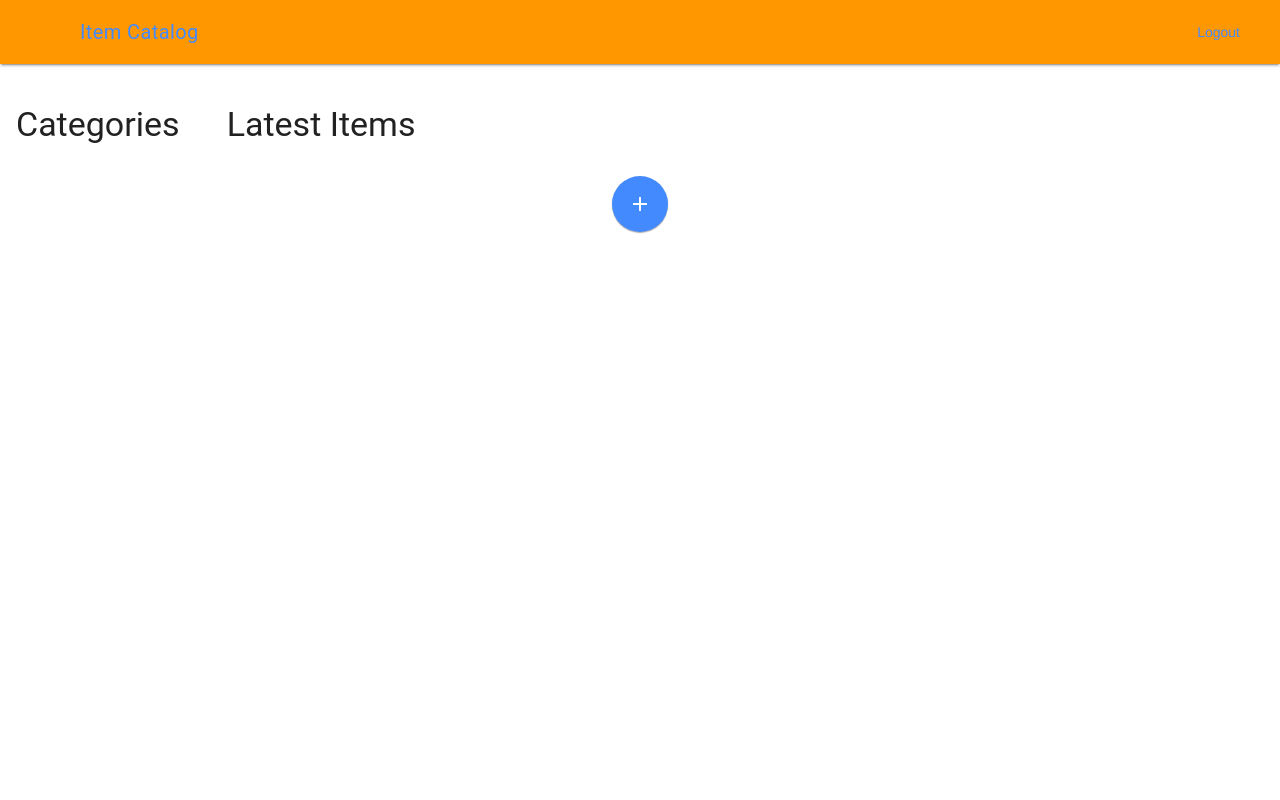
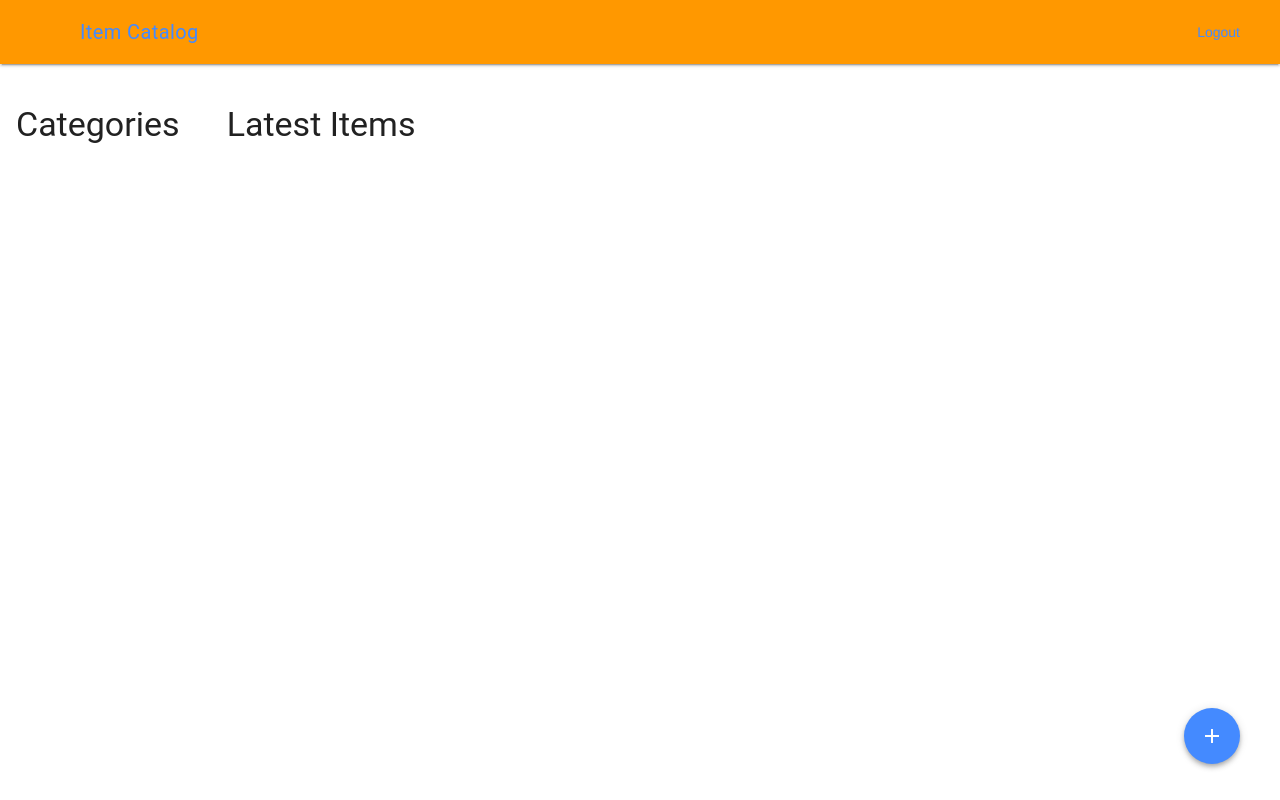
Before and after one commit to joeyturczak/Item-Catalog, a Flask app: page / in a window 1280 px wide. Run offline with Flask 2, Linux system fonts and the light colour scheme; the visitor is signed in with stand-in values (Sample User, id 1); data that the repository does not hold is empty.

Commit message:
Refactor main page

```diff
--- a/application.py
+++ b/application.py
@@ -187,9 +187,9 @@ def showCatalog():
     items = session.query(CatalogItem).order_by(desc(CatalogItem.created_date)).limit(10)
     list_title = "Latest Items"
     if 'username' not in login_session:
-        return render_template('public_catalog.html', categories=categories, items=items, list_title=list_title)
+        return render_template('catalog.html', categories=categories, items=items, list_title=list_title, public=True)
     else:
-        return render_template('catalog.html', categories=categories, items=items, list_title=list_title)
+        return render_template('catalog.html', categories=categories, items=items, list_title=list_title, public=False)
 
 # Show category page
 @app.route('/catalog/<string:category_name>')
--- a/static/main.css
+++ b/static/main.css
@@ -1,3 +1,10 @@
 a {
   text-decoration: none;
 }
+
+.add {
+  position: absolute;
+  right: 40px;
+  bottom: 36px;
+  z-index: 999;
+}
--- a/templates/catalog.html
+++ b/templates/catalog.html
@@ -1,12 +1,20 @@
 {% extends "main.html" %}
 {% block content %}
-{% if public %}
-  {% include "public_header.html" %}
-{% else %}
-  {% include "header.html" %}
-{% endif %}
-
-<div class="mdl-layout__content">
+<header class="mdl-layout__header">
+  <div class="mdl-layout__header-row">
+    <a href="{{url_for('showCatalog')}}">
+      <span class="mdl-layout-title">Item Catalog</span>
+    </a>
+    <div class="mdl-layout-spacer">
+    </div>
+    {% if public %}
+      <a href="{{url_for('showLogin')}}">Login</a>
+    {% else %}
+      <a href="{{url_for('gdisconnect')}}">Logout</a>
+    {% endif %}
+  </div>
+</header>
+<main class="mdl-layout__content">
   <div class="mdl-grid">
     <div class="mdl-cell mdl-cell--2-col">
       <h3>Categories</h3>
@@ -38,10 +46,10 @@
 
     </div>
     {% if not public %}
-      <button class="mdl-button mdl-js-button mdl-button--fab mdl-js-ripple-effect mdl-button--colored" onclick="location.href='{{url_for('newItem')}}'">
+      <button class="mdl-button mdl-js-button mdl-button--fab mdl-js-ripple-effect mdl-button--colored mdl-shadow--4dp add" onclick="location.href='{{url_for('newItem')}}'">
         <i class="material-icons">add</i>
     {% endif %}
   </div>
-</div>
+</main>
 
 {% endblock %}
--- a/templates/delete_item.html
+++ b/templates/delete_item.html
@@ -2,7 +2,7 @@
 {% block content %}
 {% include "header.html" %}
 
-<h2>Delete {{ item.name }}</h2>
+<h3>Delete {{ item.name }}</h3>
 <p>Are you sure you want to delete {{ item.name }}?</p>
 <form action="{{url_for('deleteItem', category_name=item.category_name, item_name=item.name)}}" method="post">
     <input type="submit" value="Delete">
--- a/templates/edit_item.html
+++ b/templates/edit_item.html
@@ -2,7 +2,7 @@
 {% block content %}
 {% include "header.html" %}
 
-<h2>Edit {{ item.name }}</h2>
+<h3>Edit {{ item.name }}</h3>
 <form action="{{url_for('editItem', category_name=item.category_name, item_name=item.name)}}" method="post">
   <div>
     <p><label for="name">Name:</label></p>
--- a/templates/new_item.html
+++ b/templates/new_item.html
@@ -2,7 +2,7 @@
 {% block content %}
 {% include "header.html" %}
 
-<h2>New Item</h2>
+<h3>New Item</h3>
 <form action="{{url_for('newItem')}}" method="post">
   <div>
     <p><label for="name">Name:</label></p>
```
